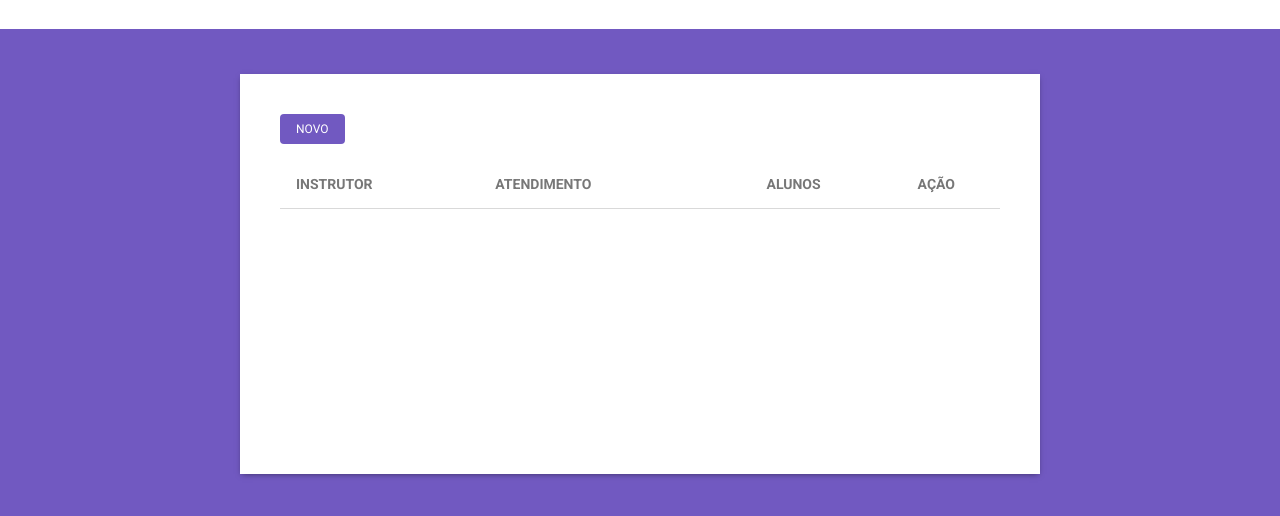
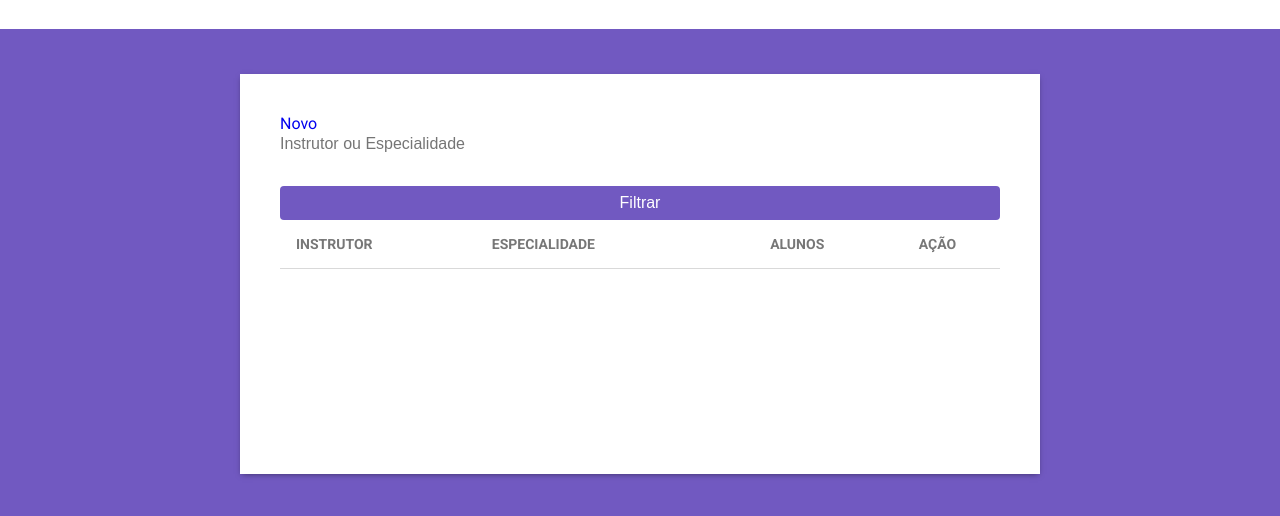
Before and after one commit to ElisioWander/gym-manager, a website: page src/app/views/instructors/index.html in a window 1280 px wide. Shown: the part 60-576 px from the top of the page. Drawn offline with nearby package versions, Linux system fonts and the light colour scheme; files that its build step writes are made by us from their sources.

Commit message:
gym-manager

```diff
--- a/public/style.css
+++ b/public/style.css
@@ -333,11 +333,6 @@ tbody tr td:last-child a,
     background-color: var(--primary-color);
 }
 
-.table-container > a {
-    margin-bottom: 16px;
-    display: inline-block;
-}
-
 .table-container thead.instructors-table tr th:nth-child(3),
 .table-container tbody.instructors-table tr td:nth-child(3) {
     text-align: center;
@@ -349,3 +344,5 @@ td:last-child {
 }
 
 /*TABLE CONTAINER*/
+
+/*FILTER*/
--- a/src/app/views/instructors/index.html
+++ b/src/app/views/instructors/index.html
@@ -3,12 +3,26 @@
 
 {% block content %}
 <div class="card table-container">
-  <a href="/instructors/create">Novo</a>
+  <div class="header">
+    <a href="/instructors/create">Novo</a>
+
+    <form action="/instructors" method="GET">
+      <input
+        type="text"
+        name="filter"
+        placeholder="Instrutor ou Especialidade"
+      >
+
+      <button type="submit">Filtrar</button>
+    </form>
+
+  </div>
+
   <table width="100%">
     <thead class="instructors-table">
       <tr>
         <th>Instrutor</th>
-        <th>Atendimento</th>
+        <th>Especialidade</th>
         <th>Alunos</th>
         <th>Ação</th>
       </tr>
```
